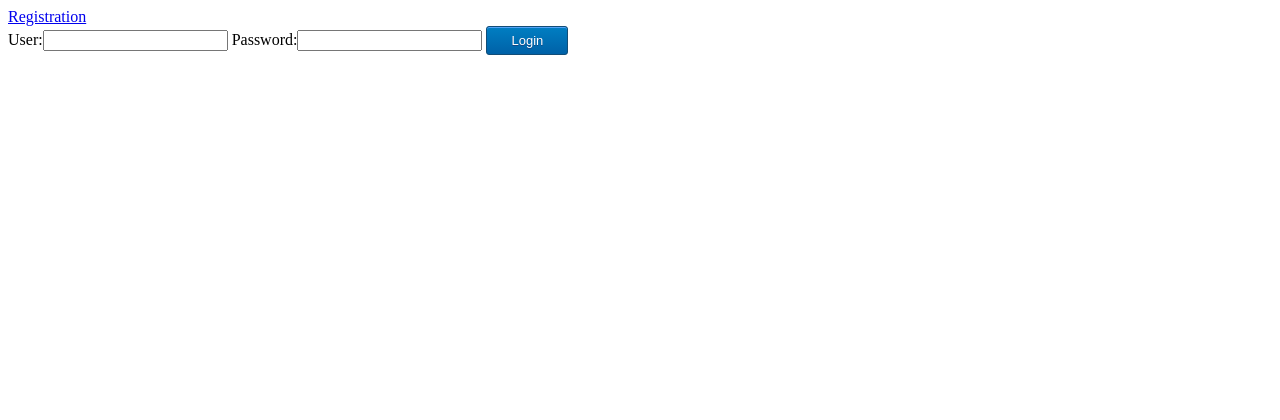
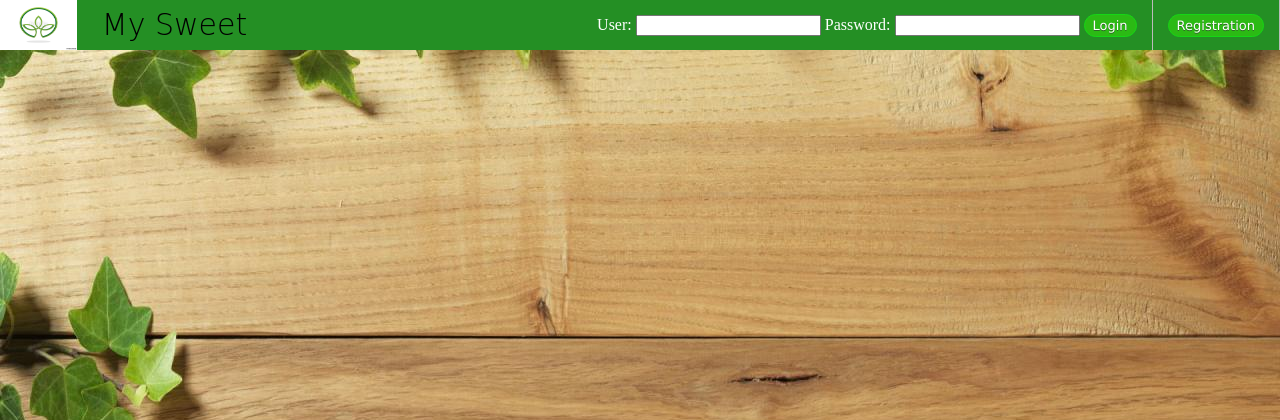
Before and after one commit to Heka13/TWEB, a PHP site: page /user/index.php in a window 1280 px wide. Shown: the top 420 px of the page. Run offline with PHP 8.4, Linux system fonts and the light colour scheme.

Commit message:
manca: css,cancellare commenti(?),controlli su registrazione

```diff
--- a/css/buttons.css
+++ b/css/buttons.css
@@ -1,40 +1,22 @@
-
-.blueButton {
-	-moz-box-shadow:inset 0px 1px 0px 0px #54a3f7;
-	-webkit-box-shadow:inset 0px 1px 0px 0px #54a3f7;
-	box-shadow:inset 0px 1px 0px 0px #54a3f7;
-	background:-webkit-gradient(linear, left top, left bottom, color-stop(0.05, #007dc1), color-stop(1, #0061a7));
-	background:-moz-linear-gradient(top, #007dc1 5%, #0061a7 100%);
-	background:-webkit-linear-gradient(top, #007dc1 5%, #0061a7 100%);
-	background:-o-linear-gradient(top, #007dc1 5%, #0061a7 100%);
-	background:-ms-linear-gradient(top, #007dc1 5%, #0061a7 100%);
-	background:linear-gradient(to bottom, #007dc1 5%, #0061a7 100%);
-	filter:progid:DXImageTransform.Microsoft.gradient(startColorstr='#007dc1', endColorstr='#0061a7',GradientType=0);
-	background-color:#007dc1;
-	-moz-border-radius:3px;
-	-webkit-border-radius:3px;
-	border-radius:3px;
-	border:1px solid #124d77;
+.myButton {
+	background-color:#2bba14;
+	-moz-border-radius:28px;
+	-webkit-border-radius:28px;
+	border-radius:28px;
+	border:1px solid #15d615;
 	display:inline-block;
 	cursor:pointer;
 	color:#ffffff;
-	font-family:Arial;
+	font-family:Verdana;
 	font-size:13px;
-	padding:6px 24px;
+	padding:3px 8px;
 	text-decoration:none;
-	text-shadow:0px 1px 0px #154682;
+	text-shadow:0px 1px 0px #2f6627;
 }
-.blueButton:hover {
-	background:-webkit-gradient(linear, left top, left bottom, color-stop(0.05, #0061a7), color-stop(1, #007dc1));
-	background:-moz-linear-gradient(top, #0061a7 5%, #007dc1 100%);
-	background:-webkit-linear-gradient(top, #0061a7 5%, #007dc1 100%);
-	background:-o-linear-gradient(top, #0061a7 5%, #007dc1 100%);
-	background:-ms-linear-gradient(top, #0061a7 5%, #007dc1 100%);
-	background:linear-gradient(to bottom, #0061a7 5%, #007dc1 100%);
-	filter:progid:DXImageTransform.Microsoft.gradient(startColorstr='#0061a7', endColorstr='#007dc1',GradientType=0);
-	background-color:#0061a7;
+.myButton:hover {
+	background-color:#4fd407;
 }
-.blueButton:active {
+.myButton:active {
 	position:relative;
 	top:1px;
 }
--- a/css/index.css
+++ b/css/index.css
@@ -0,0 +1,45 @@
+body{
+  background-image: url("../img/sfondoTweb.jpg");
+  background-repeat: no-repeat;
+  width: 100%;
+  height: 100%;
+  margin-top: 0%;
+  margin-left: 0%;
+  margin-right: 0%;
+}
+.navbar{
+    list-style-type: none;
+    overflow: hidden;
+    background-color: #248f24;
+    width: 100%;
+    height: 50px;
+}
+
+.title{
+  display: inline-flex;
+  font-family: Brush Script MT,cursive;
+	font-size: 30px;
+	font-style: normal;
+	font-variant: normal;
+	font-weight: 300;
+  margin-top: 0px;
+  padding-left: 25px;
+  line-height: 50px;
+}
+
+#reg, #log{
+   float: right;
+   display: block;
+   color: white;
+   padding: 10px 15px;
+   text-decoration: none;
+   border-right: 1px solid #bbb;
+   padding-top: 0px;
+   line-height: 50px;
+}
+
+#logoImg{
+  width: 6%;
+  height: 50px;
+  float: left;
+}
--- a/js/registration.js
+++ b/js/registration.js
@@ -1,7 +1,7 @@
 window.onload = function() {
 
   var imgName = "";
-
+Dropzone.autoDiscover = false; //nuovo
   var dropz = new Dropzone("#mydropzone", {
     url: '../php/registration.php',
     paramName: 'file',
@@ -9,6 +9,8 @@ window.onload = function() {
     addRemoveLinks: true,
     autoProcessQueue: false,
     autoDiscover: false,
+    thumbnailWidth:50,
+    thumbnailHeight:50,
     previewsContainer: '#dropzonePreview',
     clickable: false,
 
@@ -36,4 +38,5 @@ window.onload = function() {
       })
     }
   })
+
 }
--- a/user/index.php
+++ b/user/index.php
@@ -1,6 +1,5 @@
 <?php
   session_start();
-
 ?>
 <!DOCTYPE html>
 <html>
@@ -8,18 +7,23 @@
 <head>
   <script src="../js/jQuery.js" type="text/javascript"></script>
   <link href="../css/buttons.css" rel="stylesheet" type="text/css">
+  <link href="../css/index.css" rel="stylesheet" type="text/css">
   <title>TWEB Progetto</title>
 </head>
 
 <body>
   <div class="navbar">
-    <div id="reg">
-      <a href="../html/registration.html">Registration</a>
+    <div>
+      <img src="../img/logoTweb.jpg"  id="logoImg"/>
     </div>
+      <p class="title">My Sweet</p>
+    <form action="../html/registration.html" id="reg">
+      <input type="submit" value="Registration" class="myButton"/>
+    </form>
     <form action="../php/login.php" method="POST" id="log">
-      User:<input name="username" type="text" value=""/>
-      Password:<input name="password" type="password" value=""/>
-      <input type="submit" value="Login" class="blueButton"/>
+      User: <input name="username" type="text" value=""/>
+      Password: <input name="password" type="password" value=""/>
+      <input type="submit" value="Login" class="myButton"/>
     </form>
   </div>
   <div class="error_box" id="error_box">
```
Also changed, not shown: css/registration.css (added, +43 -0 lines), html/registration.html (+6 -6 lines), img/logoTweb.jpg (added), img/sfondoTweb.jpg (added).
